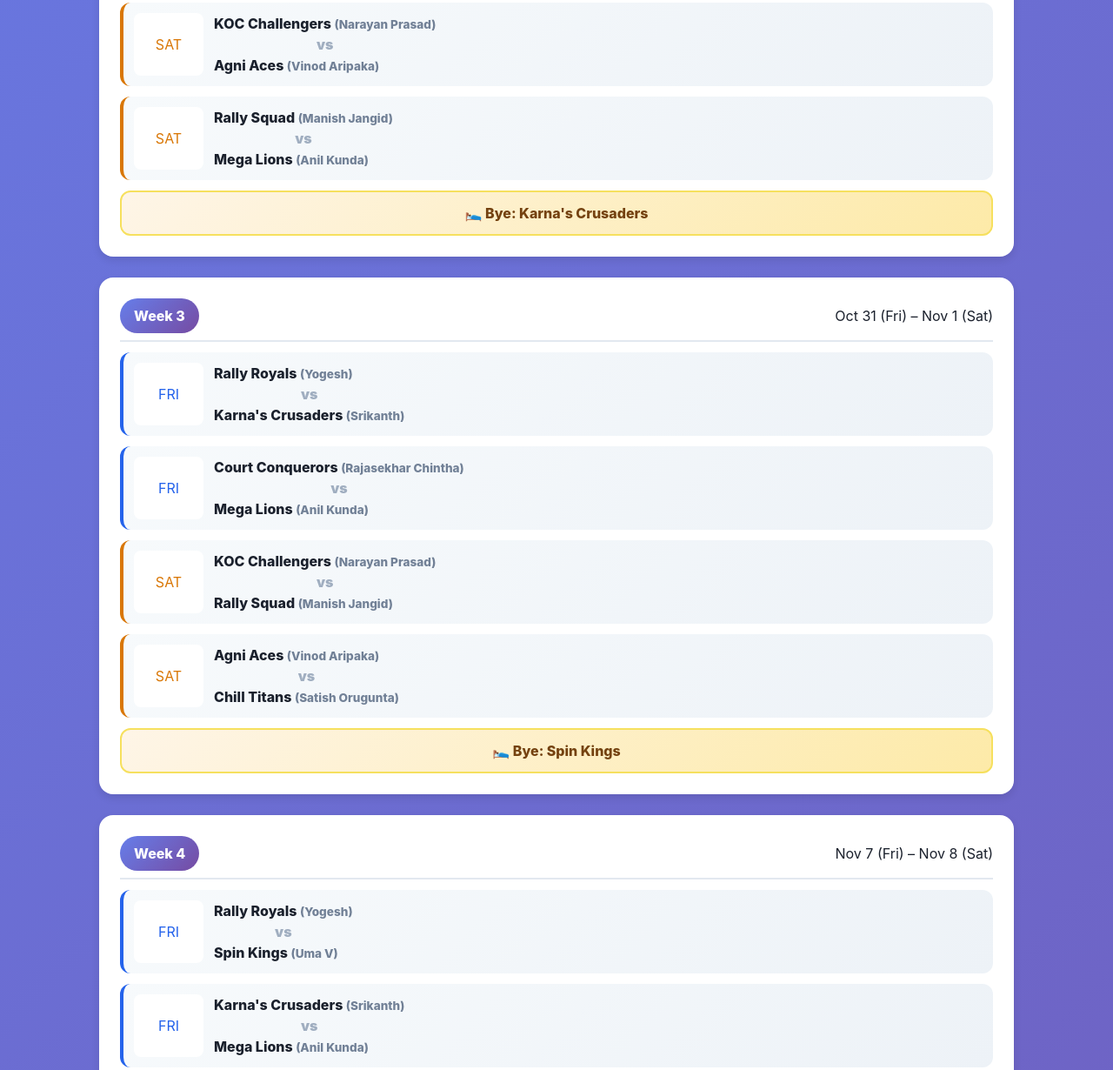
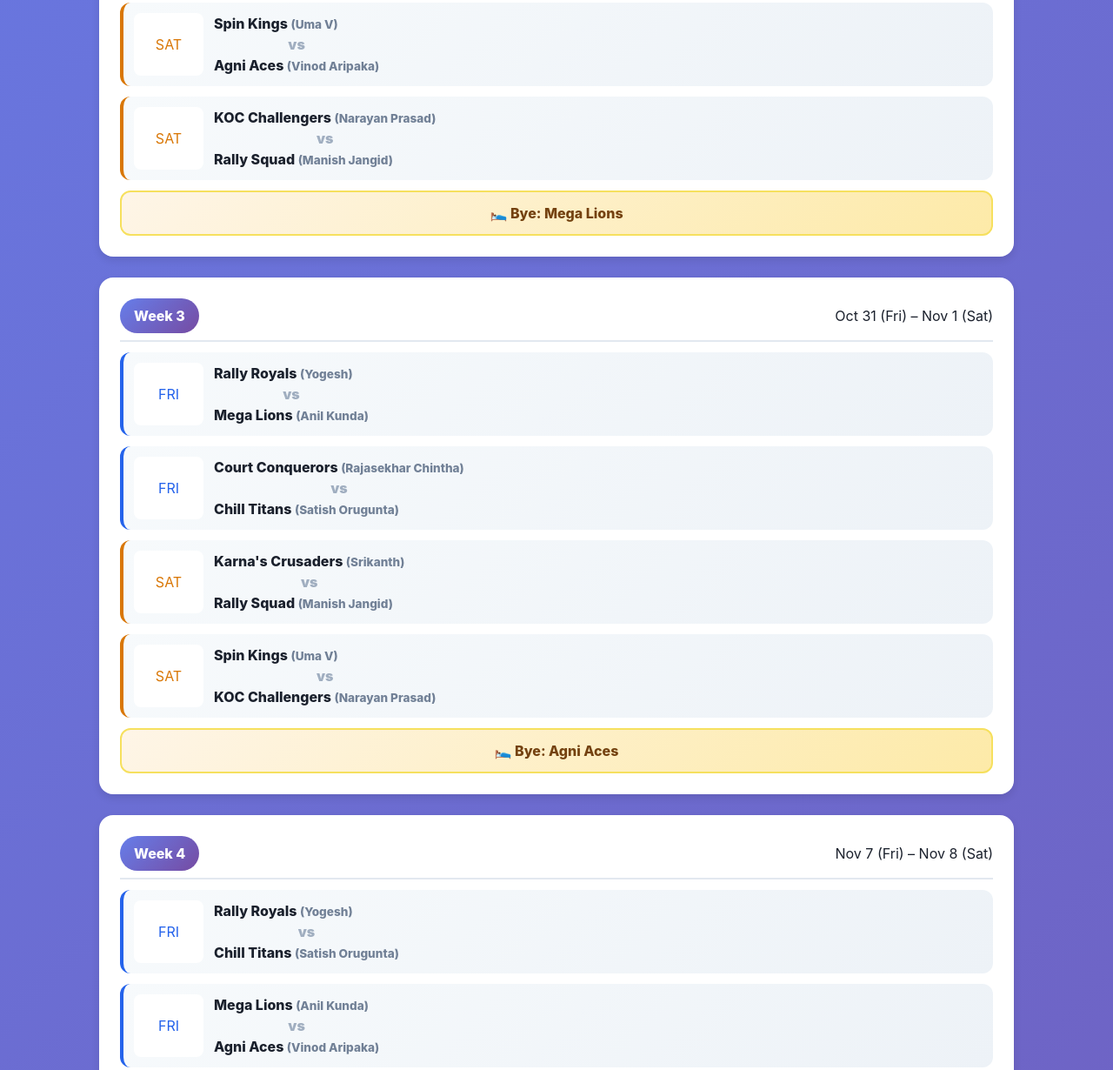
Before and after one commit to pdreddy/koc-season-2, a plain HTML site: page schedule.html in a window 1280 px wide. Shown: the part 1264-2494 px from the top of the page at 87% size. Drawn offline with Linux system fonts and the light colour scheme.

Commit message:
Fix round-robin schedule conflicts

```diff
--- a/schedule.html
+++ b/schedule.html
@@ -70,6 +70,7 @@
           border:2px solid #f6e05e;border-radius:12px;text-align:center;color:#744210;font-weight:800;}
         .break{text-align:center;padding:1.5rem;background:linear-gradient(135deg,#fed7d7,#feb2b2);
           border-radius:16px;color:#742a2a;box-shadow:0 4px 10px rgba(0,0,0,.1);}
+        .hidden{display:none;}
     </style>
 </head>
 
@@ -124,56 +125,55 @@
         bye:"Rally Royals"},
       { week:2, dates:"Oct 24 (Fri) – Oct 25 (Sat)", matches:[
         {teams:["Rally Royals","Court Conquerors"],captains:["Yogesh","Rajasekhar Chintha"],day:"FRI",time:"5:00 PM"},
-        {teams:["Spin Kings","Chill Titans"],captains:["Uma V","Satish Orugunta"],day:"FRI",time:"6:00 PM"},
-        {teams:["KOC Challengers","Agni Aces"],captains:["Narayan Prasad","Vinod Aripaka"],day:"SAT",time:"5:00 PM"},
-        {teams:["Rally Squad","Mega Lions"],captains:["Manish Jangid","Anil Kunda"],day:"SAT",time:"6:00 PM"}],
-        bye:"Karna's Crusaders"},
-      { week:3, dates:"Oct 31 (Fri) – Nov 1 (Sat)", matches:[
-        {teams:["Rally Royals","Karna's Crusaders"],captains:["Yogesh","Srikanth"],day:"FRI",time:"5:00 PM"},
-        {teams:["Court Conquerors","Mega Lions"],captains:["Rajasekhar Chintha","Anil Kunda"],day:"FRI",time:"6:00 PM"},
-        {teams:["KOC Challengers","Rally Squad"],captains:["Narayan Prasad","Manish Jangid"],day:"SAT",time:"5:00 PM"},
-        {teams:["Agni Aces","Chill Titans"],captains:["Vinod Aripaka","Satish Orugunta"],day:"SAT",time:"6:00 PM"}],
-        bye:"Spin Kings"},
-      { week:4, dates:"Nov 7 (Fri) – Nov 8 (Sat)", matches:[
-        {teams:["Rally Royals","Spin Kings"],captains:["Yogesh","Uma V"],day:"FRI",time:"5:00 PM"},
-        {teams:["Karna's Crusaders","Mega Lions"],captains:["Srikanth","Anil Kunda"],day:"FRI",time:"6:00 PM"},
-        {teams:["Court Conquerors","Agni Aces"],captains:["Rajasekhar Chintha","Vinod Aripaka"],day:"SAT",time:"5:00 PM"},
-        {teams:["Rally Squad","Chill Titans"],captains:["Manish Jangid","Satish Orugunta"],day:"SAT",time:"6:00 PM"}],
-        bye:"KOC Challengers"},
-      { week:5, dates:"Nov 14 (Fri) – Nov 15 (Sat)", matches:[
-        {teams:["Rally Royals","KOC Challengers"],captains:["Yogesh","Narayan Prasad"],day:"FRI",time:"5:00 PM"},
-        {teams:["Karna's Crusaders","Spin Kings"],captains:["Srikanth","Uma V"],day:"FRI",time:"6:00 PM"},
-        {teams:["Court Conquerors","Agni Aces"],captains:["Rajasekhar Chintha","Vinod Aripaka"],day:"SAT",time:"5:00 PM"},
-        {teams:["Mega Lions","Chill Titans"],captains:["Anil Kunda","Satish Orugunta"],day:"SAT",time:"6:00 PM"}],
-        bye:"Rally Squad"},
-      { week:6, dates:"Nov 21 (Fri) – Nov 22 (Sat)", matches:[
-        {teams:["Rally Royals","Rally Squad"],captains:["Yogesh","Manish Jangid"],day:"FRI",time:"5:00 PM"},
-        {teams:["Karna's Crusaders","KOC Challengers"],captains:["Srikanth","Narayan Prasad"],day:"FRI",time:"6:00 PM"},
-        {teams:["Spin Kings","Court Conquerors"],captains:["Uma V","Rajasekhar Chintha"],day:"SAT",time:"5:00 PM"},
-        {teams:["Chill Titans","Mega Lions"],captains:["Satish Orugunta","Anil Kunda"],day:"SAT",time:"6:00 PM"}],
-        bye:"Agni Aces"},
-      { break:true, icon:"🦃", text:"Thanksgiving Break", dates:"Nov 28–29"},
-      { week:7, dates:"Dec 5 (Fri) – Dec 6 (Sat)", matches:[
-        {teams:["Rally Royals","Agni Aces"],captains:["Yogesh","Vinod Aripaka"],day:"FRI",time:"5:00 PM"},
-        {teams:["Karna's Crusaders","Rally Squad"],captains:["Srikanth","Manish Jangid"],day:"FRI",time:"6:00 PM"},
-        {teams:["Spin Kings","KOC Challengers"],captains:["Uma V","Narayan Prasad"],day:"SAT",time:"5:00 PM"},
-        {teams:["Court Conquerors","Mega Lions"],captains:["Rajasekhar Chintha","Anil Kunda"],day:"SAT",time:"6:00 PM"}],
-        bye:"Chill Titans"},
-      { week:8, dates:"Dec 12 (Fri) – Dec 13 (Sat)", matches:[
-        {teams:["Rally Royals","Chill Titans"],captains:["Yogesh","Satish Orugunta"],day:"FRI",time:"5:00 PM"},
-        {teams:["Karna's Crusaders","Agni Aces"],captains:["Srikanth","Vinod Aripaka"],day:"FRI",time:"6:00 PM"},
-        {teams:["Spin Kings","Rally Squad"],captains:["Uma V","Manish Jangid"],day:"SAT",time:"5:00 PM"},
-        {teams:["KOC Challengers","Court Conquerors"],captains:["Narayan Prasad","Rajasekhar Chintha"],day:"SAT",time:"6:00 PM"}],
-        bye:"Mega Lions"},
-      { week:9, dates:"Dec 19 (Fri) – Dec 20 (Sat)", matches:[
-        {teams:["Rally Royals","Mega Lions"],captains:["Yogesh","Anil Kunda"],day:"FRI",time:"5:00 PM"},
         {teams:["Karna's Crusaders","Chill Titans"],captains:["Srikanth","Satish Orugunta"],day:"FRI",time:"6:00 PM"},
         {teams:["Spin Kings","Agni Aces"],captains:["Uma V","Vinod Aripaka"],day:"SAT",time:"5:00 PM"},
         {teams:["KOC Challengers","Rally Squad"],captains:["Narayan Prasad","Manish Jangid"],day:"SAT",time:"6:00 PM"}],
+        bye:"Mega Lions"},
+      { week:3, dates:"Oct 31 (Fri) – Nov 1 (Sat)", matches:[
+        {teams:["Rally Royals","Mega Lions"],captains:["Yogesh","Anil Kunda"],day:"FRI",time:"5:00 PM"},
+        {teams:["Court Conquerors","Chill Titans"],captains:["Rajasekhar Chintha","Satish Orugunta"],day:"FRI",time:"6:00 PM"},
+        {teams:["Karna's Crusaders","Rally Squad"],captains:["Srikanth","Manish Jangid"],day:"SAT",time:"5:00 PM"},
+        {teams:["Spin Kings","KOC Challengers"],captains:["Uma V","Narayan Prasad"],day:"SAT",time:"6:00 PM"}],
+        bye:"Agni Aces"},
+      { week:4, dates:"Nov 7 (Fri) – Nov 8 (Sat)", matches:[
+        {teams:["Rally Royals","Chill Titans"],captains:["Yogesh","Satish Orugunta"],day:"FRI",time:"5:00 PM"},
+        {teams:["Mega Lions","Agni Aces"],captains:["Anil Kunda","Vinod Aripaka"],day:"FRI",time:"6:00 PM"},
+        {teams:["Court Conquerors","Rally Squad"],captains:["Rajasekhar Chintha","Manish Jangid"],day:"SAT",time:"5:00 PM"},
+        {teams:["Karna's Crusaders","Spin Kings"],captains:["Srikanth","Uma V"],day:"SAT",time:"6:00 PM"}],
+        bye:"KOC Challengers"},
+      { week:5, dates:"Nov 14 (Fri) – Nov 15 (Sat)", matches:[
+        {teams:["Rally Royals","Agni Aces"],captains:["Yogesh","Vinod Aripaka"],day:"FRI",time:"5:00 PM"},
+        {teams:["Chill Titans","Rally Squad"],captains:["Satish Orugunta","Manish Jangid"],day:"FRI",time:"6:00 PM"},
+        {teams:["Mega Lions","KOC Challengers"],captains:["Anil Kunda","Narayan Prasad"],day:"SAT",time:"5:00 PM"},
+        {teams:["Court Conquerors","Spin Kings"],captains:["Rajasekhar Chintha","Uma V"],day:"SAT",time:"6:00 PM"}],
+        bye:"Karna's Crusaders"},
+      { week:6, dates:"Nov 21 (Fri) – Nov 22 (Sat)", matches:[
+        {teams:["Rally Royals","Rally Squad"],captains:["Yogesh","Manish Jangid"],day:"FRI",time:"5:00 PM"},
+        {teams:["Agni Aces","KOC Challengers"],captains:["Vinod Aripaka","Narayan Prasad"],day:"FRI",time:"6:00 PM"},
+        {teams:["Chill Titans","Spin Kings"],captains:["Satish Orugunta","Uma V"],day:"SAT",time:"5:00 PM"},
+        {teams:["Mega Lions","Karna's Crusaders"],captains:["Anil Kunda","Srikanth"],day:"SAT",time:"6:00 PM"}],
         bye:"Court Conquerors"},
+      { break:true, icon:"🦃", text:"Thanksgiving Break", dates:"Nov 28–29"},
+      { week:7, dates:"Dec 5 (Fri) – Dec 6 (Sat)", matches:[
+        {teams:["Rally Royals","KOC Challengers"],captains:["Yogesh","Narayan Prasad"],day:"FRI",time:"5:00 PM"},
+        {teams:["Rally Squad","Spin Kings"],captains:["Manish Jangid","Uma V"],day:"FRI",time:"6:00 PM"},
+        {teams:["Agni Aces","Karna's Crusaders"],captains:["Vinod Aripaka","Srikanth"],day:"SAT",time:"5:00 PM"},
+        {teams:["Mega Lions","Court Conquerors"],captains:["Anil Kunda","Rajasekhar Chintha"],day:"SAT",time:"6:00 PM"}],
+        bye:"Chill Titans"},
+      { week:8, dates:"Dec 12 (Fri) – Dec 13 (Sat)", matches:[
+        {teams:["Rally Royals","Spin Kings"],captains:["Yogesh","Uma V"],day:"FRI",time:"5:00 PM"},
+        {teams:["KOC Challengers","Karna's Crusaders"],captains:["Narayan Prasad","Srikanth"],day:"FRI",time:"6:00 PM"},
+        {teams:["Agni Aces","Court Conquerors"],captains:["Vinod Aripaka","Rajasekhar Chintha"],day:"SAT",time:"5:00 PM"},
+        {teams:["Chill Titans","Mega Lions"],captains:["Satish Orugunta","Anil Kunda"],day:"SAT",time:"6:00 PM"}],
+        bye:"Rally Squad"},
+      { week:9, dates:"Dec 19 (Fri) – Dec 20 (Sat)", matches:[
+        {teams:["Rally Royals","Karna's Crusaders"],captains:["Yogesh","Srikanth"],day:"FRI",time:"5:00 PM"},
+        {teams:["KOC Challengers","Court Conquerors"],captains:["Narayan Prasad","Rajasekhar Chintha"],day:"FRI",time:"6:00 PM"},
+        {teams:["Rally Squad","Mega Lions"],captains:["Manish Jangid","Anil Kunda"],day:"SAT",time:"5:00 PM"},
+        {teams:["Agni Aces","Chill Titans"],captains:["Vinod Aripaka","Satish Orugunta"],day:"SAT",time:"6:00 PM"}],
+        bye:"Spin Kings"},
       { break:true, icon:"🎄", text:"Holiday Break", dates:"Dec 26–27, Jan 2–3 & Jan 9–10"}
     ];
-
     /* === Helpers === */
     function getMatchesForTeam(team){
       const matches=[]; let byeWeek=null;
@@ -214,7 +214,7 @@
         }
         let visible=false;
         const matches=item.matches.map(m=>{
-          const show=(filter==="all"||m.teams.some(t=>t.includes(filter)));
+          const show=(filter==="all"||m.teams.some(t=>t===filter));
           if(show)visible=true;
           const cls=m.day==="FRI"?"fri":"sat";
           return `<div class="match ${cls} ${show?'':'hidden'}">
@@ -223,7 +223,7 @@
             <div class="vs">vs</div><div class="team">${m.teams[1]} <span class="capt">(${m.captains[1]})</span></div></div>
           </div>`;
         }).join("");
-        const showBye=(filter==="all"||item.bye.includes(filter));
+        const showBye=(filter==="all"||item.bye===filter);
         if(filter!=="all"&&!visible&&!showBye)return;
         weeks.insertAdjacentHTML("beforeend",`
           <section class="week" id="week${item.week}">
```
